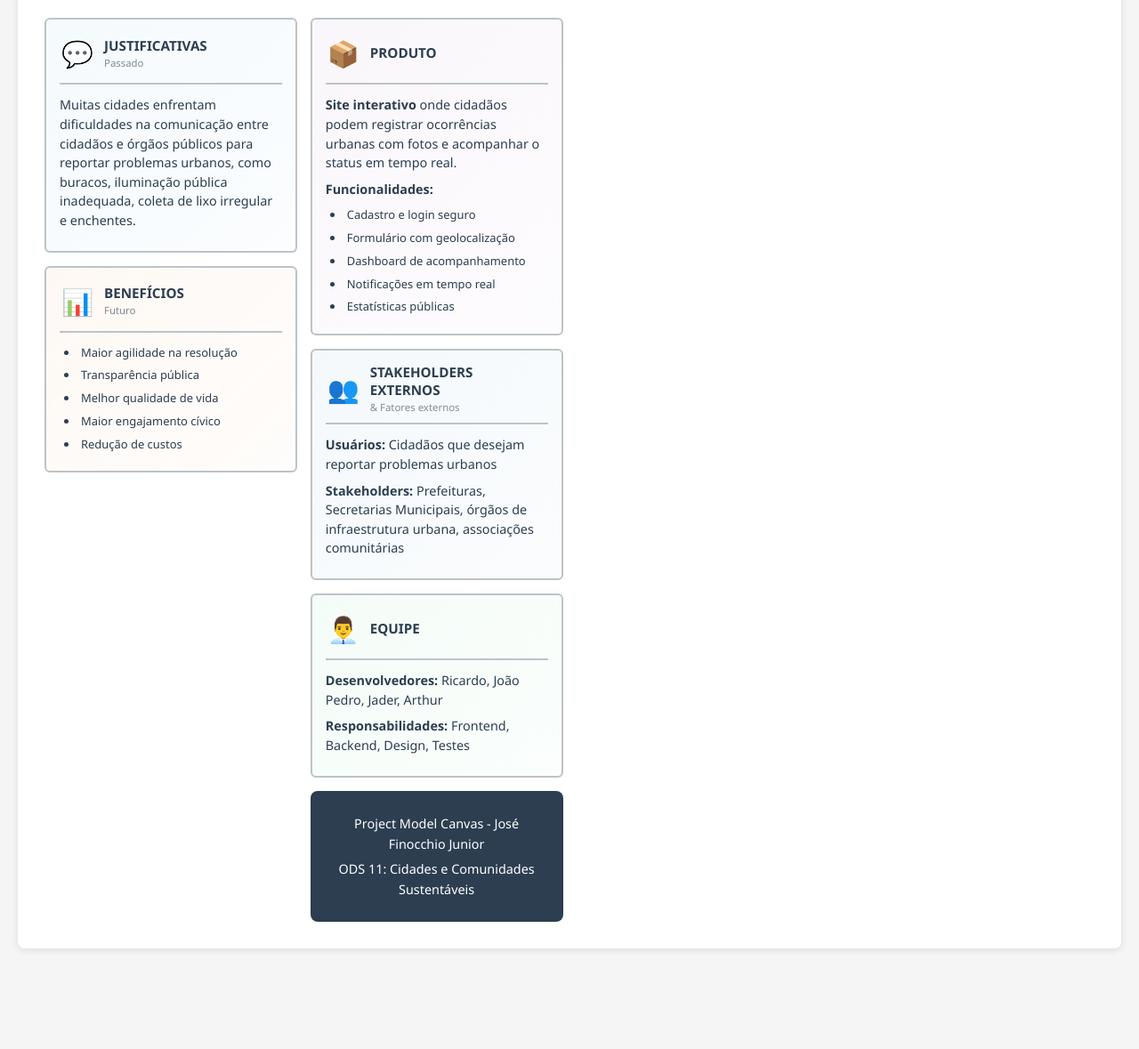
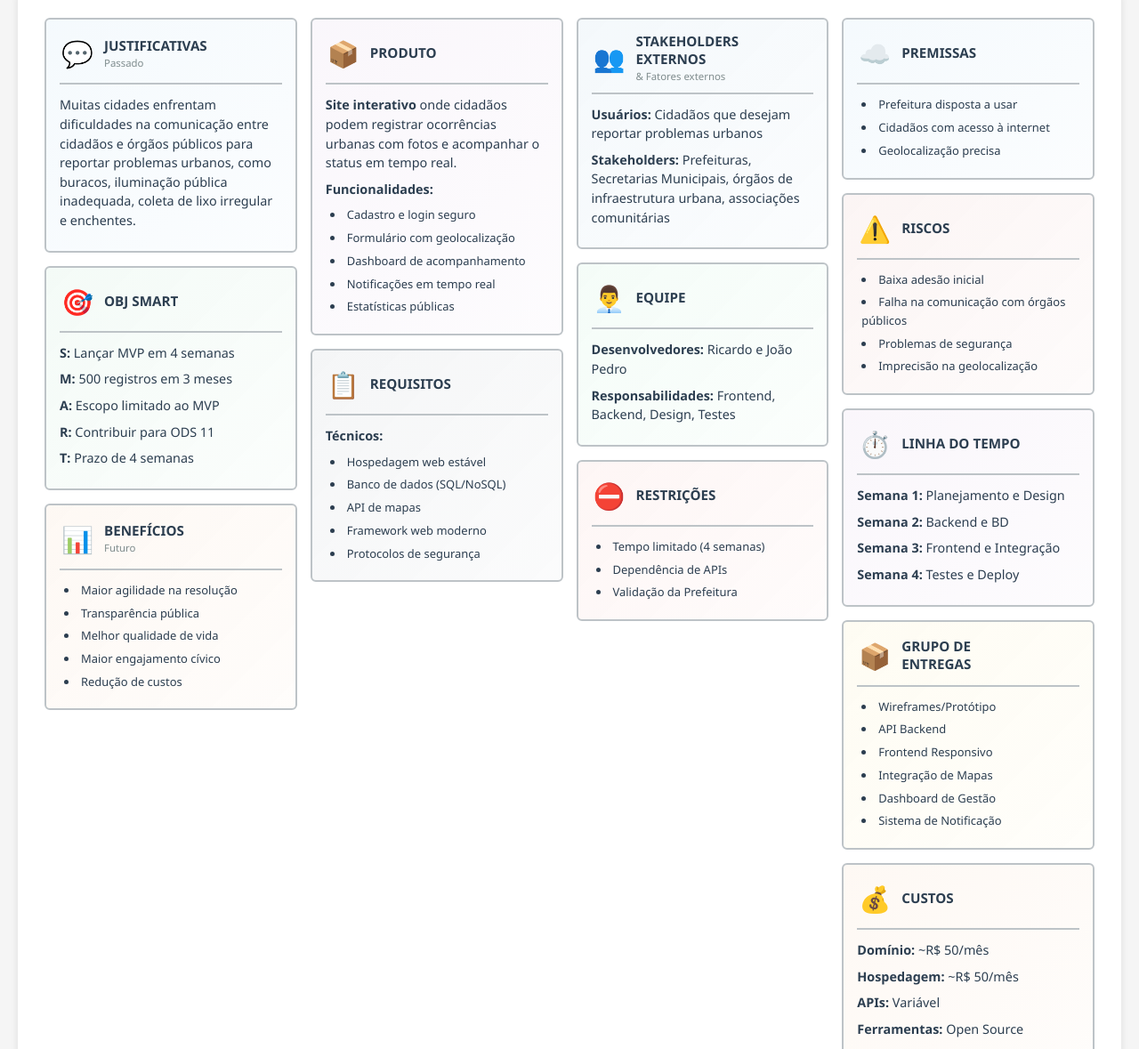
Before and after one commit to Rybarck/cidadao-conectado-pmc, a website: page index.html in a window 1280 px wide. Shown: the part 280-1459 px from the top of the page at 89% size. Before the commit the page ends 1396 px from the top, so only its background shows below. Drawn offline with Linux system fonts and the light colour scheme.

Commit message:
Update index.html

```diff
--- a/index.html
+++ b/index.html
@@ -29,6 +29,20 @@
 </div>
 <div class="box-content">
 <p>Muitas cidades enfrentam dificuldades na comunicação entre cidadãos e órgãos públicos para reportar problemas urbanos, como buracos, iluminação pública inadequada, coleta de lixo irregular e enchentes.</p>
+</div>
+</div>
+
+<div class="box obj-smart">
+<div class="box-header">
+<span class="icon">🎯</span>
+<h3>OBJ SMART</h3>
+</div>
+<div class="box-content">
+<p><strong>S:</strong> Lançar MVP em 4 semanas</p>
+<p><strong>M:</strong> 500 registros em 3 meses</p>
+<p><strong>A:</strong> Escopo limitado ao MVP</p>
+<p><strong>R:</strong> Contribuir para ODS 11</p>
+<p><strong>T:</strong> Prazo de 4 semanas</p>
 </div>
 </div>
 
@@ -69,6 +83,24 @@
 </div>
 </div>
 
+<div class="box requisitos">
+<div class="box-header">
+<span class="icon">📋</span>
+<h3>REQUISITOS</h3>
+</div>
+<div class="box-content">
+<p><strong>Técnicos:</strong></p>
+<ul>
+<li>Hospedagem web estável</li>
+<li>Banco de dados (SQL/NoSQL)</li>
+<li>API de mapas</li>
+<li>Framework web moderno</li>
+<li>Protocolos de segurança</li>
+</ul>
+</div>
+</div>
+</div>
+
 <!-- Center-Right Column (PITCH - Continuação) -->
 <div class="section pitch-right-section">
 <div class="box stakeholders">
@@ -88,10 +120,102 @@
 <h3>EQUIPE</h3>
 </div>
 <div class="box-content">
-                            <p><strong>Desenvolvedores:</strong> Ricardo, João Pedro, Jader, Arthur</p>
+<p><strong>Desenvolvedores:</strong> Ricardo e João Pedro</p>
 <p><strong>Responsabilidades:</strong> Frontend, Backend, Design, Testes</p>
 </div>
 </div>
+
+                    <div class="box restricoes">
+                        <div class="box-header">
+                            <span class="icon">⛔</span>
+                            <h3>RESTRIÇÕES</h3>
+                        </div>
+                        <div class="box-content">
+                            <ul>
+                                <li>Tempo limitado (4 semanas)</li>
+                                <li>Dependência de APIs</li>
+                                <li>Validação da Prefeitura</li>
+                            </ul>
+                        </div>
+                    </div>
+                </div>
+
+                <!-- Right Column -->
+                <div class="section right-section">
+                    <div class="box premissas">
+                        <div class="box-header">
+                            <span class="icon">☁️</span>
+                            <h3>PREMISSAS</h3>
+                        </div>
+                        <div class="box-content">
+                            <ul>
+                                <li>Prefeitura disposta a usar</li>
+                                <li>Cidadãos com acesso à internet</li>
+                                <li>Geolocalização precisa</li>
+                            </ul>
+                        </div>
+                    </div>
+
+                    <div class="box riscos">
+                        <div class="box-header">
+                            <span class="icon">⚠️</span>
+                            <h3>RISCOS</h3>
+                        </div>
+                        <div class="box-content">
+                            <ul>
+                                <li>Baixa adesão inicial</li>
+                                <li>Falha na comunicação com órgãos públicos</li>
+                                <li>Problemas de segurança</li>
+                                <li>Imprecisão na geolocalização</li>
+                            </ul>
+                        </div>
+                    </div>
+
+                    <div class="box linha-tempo">
+                        <div class="box-header">
+                            <span class="icon">⏱️</span>
+                            <h3>LINHA DO TEMPO</h3>
+                        </div>
+                        <div class="box-content">
+                            <p><strong>Semana 1:</strong> Planejamento e Design</p>
+                            <p><strong>Semana 2:</strong> Backend e BD</p>
+                            <p><strong>Semana 3:</strong> Frontend e Integração</p>
+                            <p><strong>Semana 4:</strong> Testes e Deploy</p>
+                        </div>
+                    </div>
+
+                    <div class="box entregas">
+                        <div class="box-header">
+                            <span class="icon">📦</span>
+                            <h3>GRUPO DE<br>ENTREGAS</h3>
+                        </div>
+                        <div class="box-content">
+                            <ul>
+                                <li>Wireframes/Protótipo</li>
+                                <li>API Backend</li>
+                                <li>Frontend Responsivo</li>
+                                <li>Integração de Mapas</li>
+                                <li>Dashboard de Gestão</li>
+                                <li>Sistema de Notificação</li>
+                            </ul>
+                        </div>
+                    </div>
+
+                    <div class="box custos">
+                        <div class="box-header">
+                            <span class="icon">💰</span>
+                            <h3>CUSTOS</h3>
+                        </div>
+                        <div class="box-content">
+                            <p><strong>Domínio:</strong> ~R$ 50/mês</p>
+                            <p><strong>Hospedagem:</strong> ~R$ 50/mês</p>
+                            <p><strong>APIs:</strong> Variável</p>
+                            <p><strong>Ferramentas:</strong> Open Source</p>
+                        </div>
+                    </div>
+                </div>
+            </div>
+        </main>
 
 <!-- Footer -->
 <footer class="footer">
```
Lines whose indentation alone changed are shown as unchanged.
